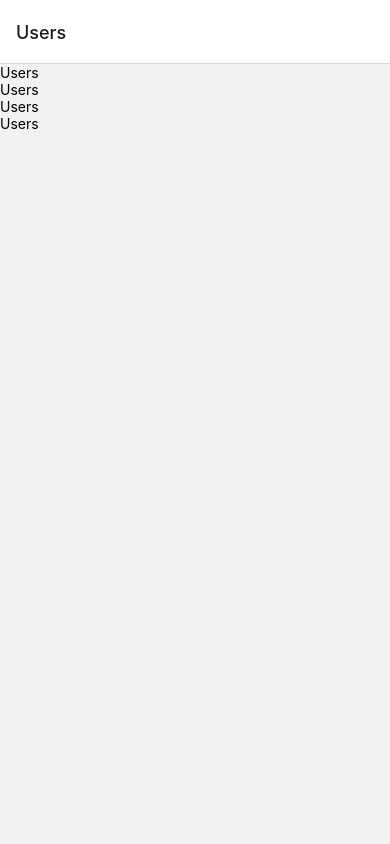
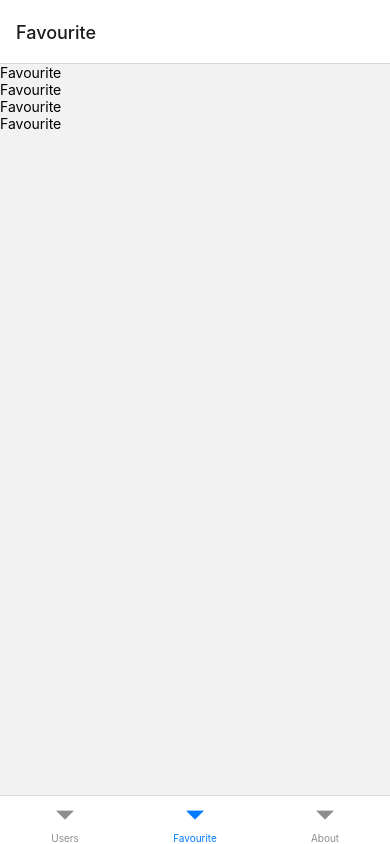
Before and after one commit to przemek-gawron/TestingWorkshopApp, a React Native app: screen /Favourite in a window 390 px wide. Built offline with nearby package versions, Linux system fonts and the light colour scheme; no server answers.

Commit message:
add types to user response

```diff
--- a/App.tsx
+++ b/App.tsx
@@ -7,14 +7,21 @@
 
 import React from 'react';
 import {
-  SafeAreaView,
+  SafeAreaView, StyleSheet,
 } from 'react-native';
 
 import Navigation from './src/navigation';
 
+const styles = StyleSheet.create({
+  container: {
+    flex: 1,
+  },
+});
+
+
 function App(): JSX.Element {
   return (
-    <SafeAreaView style={{flex: 1}} >
+    <SafeAreaView style={styles.container} >
       <Navigation />
     </SafeAreaView>
   );
--- a/package.json
+++ b/package.json
@@ -11,6 +11,7 @@
     "test": "jest --watch"
   },
   "dependencies": {
+    "@react-navigation/bottom-tabs": "^6.5.11",
     "@react-navigation/native": "^6.1.9",
     "@react-navigation/native-stack": "^6.9.17",
     "axios": "^1.6.5",
--- a/src/getUsers.ts
+++ b/src/getUsers.ts
@@ -1,7 +1,11 @@
 import axios, {AxiosResponse} from 'axios';
+import {UserResponseType} from 'getUser.types';
 
 export const api = axios.create({
   baseURL: 'https://randomuser.me/api/?results=30',
 });
 
-export const getUsers = (): Promise<AxiosResponse<undefined>> => api.get('');
+export interface UsersReponse {}
+
+export const getUsers = (): Promise<AxiosResponse<UserResponseType>> =>
+  api.get('');
--- a/src/navigation/index.tsx
+++ b/src/navigation/index.tsx
@@ -1,19 +1,20 @@
 import React from 'react';
 import {NavigationContainer} from '@react-navigation/native';
-import {createNativeStackNavigator} from '@react-navigation/native-stack';
-import {Text, View} from 'react-native';
+import {createBottomTabNavigator} from '@react-navigation/bottom-tabs';
 import Users from 'screens/users';
 import About from 'screens/about';
+import Favourite from 'screens/favourite';
 
-const Stack = createNativeStackNavigator();
+const Tab = createBottomTabNavigator();
 
 const Navigation = () => {
   return (
     <NavigationContainer>
-      <Stack.Navigator initialRouteName="Users">
-        <Stack.Screen name="Users" component={Users} />
-        <Stack.Screen name="About" component={About} />
-      </Stack.Navigator>
+      <Tab.Navigator initialRouteName="Users">
+        <Tab.Screen name="Users" component={Users} />
+        <Tab.Screen name="Favourite" component={Favourite} />
+        <Tab.Screen name="About" component={About} />
+      </Tab.Navigator>
     </NavigationContainer>
   );
 };
--- /dev/null
+++ b/src/screens/favourite/index.tsx
@@ -0,0 +1,15 @@
+import {View, Text} from 'react-native';
+import React from 'react';
+
+const Favourite = () => {
+  return (
+    <View>
+      <Text>Favourite</Text>
+      <Text>Favourite</Text>
+      <Text>Favourite</Text>
+      <Text>Favourite</Text>
+    </View>
+  );
+};
+
+export default Favourite;
--- a/src/screens/users/index.tsx
+++ b/src/screens/users/index.tsx
@@ -1,8 +1,21 @@
 import {View, Text} from 'react-native';
-import React from 'react';
+import React, {useEffect, useState} from 'react';
+import {getUsers} from 'getUsers';
 
 const Users = () => {
-  console.log('render');
+  const [users, setUsers] = useState([]);
+  const [isError, setError] = useState(false);
+
+  console.log('users', users);
+  useEffect(() => {
+    async function fetchUsers() {
+      const response = await getUsers();
+      setUsers(response.data.results[0]);
+    }
+
+    fetchUsers().catch(() => setError(true));
+  }, []);
+
   return (
     <View>
       <Text>Users</Text>
```
Also changed, not shown: src/components/usersList/index.tsx (added, +12 -0 lines), src/getUser.types.ts (added, +88 -0 lines), 1 other file (tests, documents, lock files or other folders).
